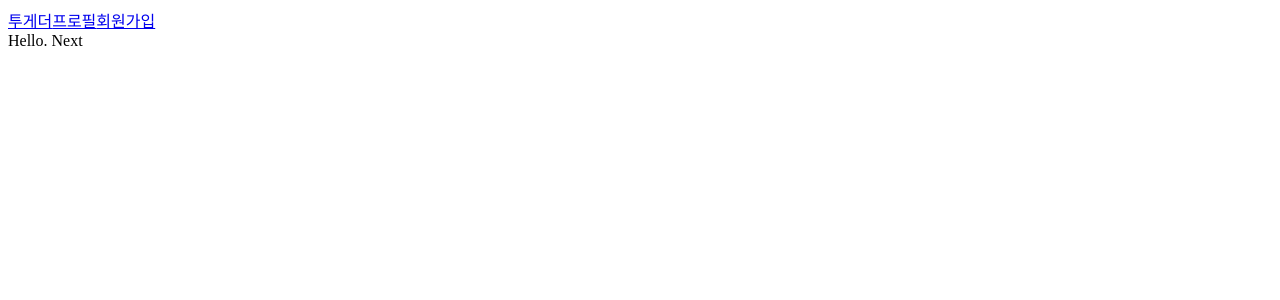
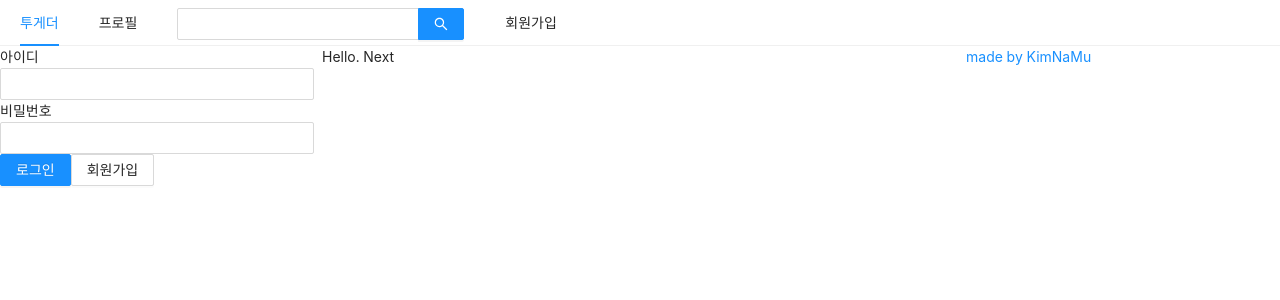
Before and after one commit to NaamuKim/react-sns-app, a Next.js app in the folder front/: page / in a window 1280 px wide. Shown: the top 300 px of the page. Built offline with nearby package versions, Linux system fonts and the light colour scheme.

Commit message:
feat(Home) Home Design and make login_form

```diff
--- a/front/components/AppLayout.js
+++ b/front/components/AppLayout.js
@@ -1,20 +1,51 @@
-import React from "react";
+import React, { useState } from "react";
 import PropTypes from "prop-types";
 import Link from "next/link";
+import { Input, Menu, Row, Col } from "antd";
+import UserProfile from "./UserProfile";
+import LoginForm from "./LoginForm";
 
 const AppLayout = ({ children }) => {
+  const [isLoggedIn, setIsLoggedIn] = useState(false);
   return (
     <div>
+      <Menu mode="horizontal">
+        <Menu.Item>
           <Link href="/">
             <a>투게더</a>
           </Link>
+        </Menu.Item>
+        <Menu.Item>
           <Link href="/profile">
             <a>프로필</a>
           </Link>
+        </Menu.Item>
+        <Menu.Item>
+          <Input.Search enterButton style={{ verticalAlign: "middle" }} />
+        </Menu.Item>
+        <Menu.Item>
           <Link href="/signup">
             <a>회원가입</a>
           </Link>
+        </Menu.Item>
+      </Menu>
+      <Row gutter={8}>
+        <Col xs={24} md={6}>
+          {isLoggedIn ? <UserProfile /> : <LoginForm />}
+        </Col>
+        <Col xs={24} md={12}>
           {children}
+        </Col>
+        <Col xs={24} md={6}>
+          <a
+            href="https://lost731.github.io"
+            target="_black"
+            rel="noreferrer noopener"
+          >
+            made by KimNaMu
+          </a>
+        </Col>
+      </Row>
     </div>
   );
 };
@@ -22,4 +53,5 @@
 AppLayout.propTypes = {
   children: PropTypes.node.isRequired,
 };
+
 export default AppLayout;
--- /dev/null
+++ b/front/components/LoginForm.js
@@ -0,0 +1,48 @@
+import React, { useCallback, useState } from "react";
+import { Form, Input, Button } from "antd";
+import Link from "next/link";
+
+const LoginForm = () => {
+  const [id, setId] = useState("");
+  const [password, setPassword] = useState("");
+
+  const onChangeId = useCallback((e) => {
+    setId(e.target.value);
+  }, []);
+
+  const onChangePassword = useCallback((e) => {
+    setPassword(e.target.value);
+  }, []);
+
+  return (
+    <Form>
+      <div>
+        <label htmlFor="user-id">아이디</label>
+        <br />
+        <Input name="user-id" value={id} onChange={onChangeId} required />
+      </div>
+      <div>
+        <label htmlFor="user-password">비밀번호</label>
+        <br />
+        <Input
+          name="user-password"
+          value={password}
+          onChange={onChangePassword}
+          required
+        />
+      </div>
+      <div>
+        <Button type="primary" htmlType="submit" loading={false}>
+          로그인
+        </Button>
+        <Link href="signup">
+          <a>
+            <Button>회원가입</Button>
+          </a>
+        </Link>
+      </div>
+    </Form>
+  );
+};
+
+export default LoginForm;
--- /dev/null
+++ b/front/components/UserProfile.js
@@ -0,0 +1,5 @@
+import React from "react";
+
+const UserProfile = () => {};
+
+export default UserProfile;
--- a/front/package.json
+++ b/front/package.json
@@ -10,10 +10,13 @@
   "author": "KimNaMu",
   "license": "ISC",
   "dependencies": {
+    "@ant-design/icons": "^4.6.4",
+    "antd": "^4.16.13",
     "next": "^11.1.2",
     "prop-types": "^15.7.2",
     "react": "^17.0.2",
-    "react-dom": "^17.0.2"
+    "react-dom": "^17.0.2",
+    "styled-components": "^5.3.1"
   },
   "devDependencies": {
     "eslint": "^7.32.0",
--- /dev/null
+++ b/front/pages/_app.js
@@ -0,0 +1,22 @@
+import React from "react";
+import Head from "next/head";
+import PropTypes from "prop-types";
+import "antd/dist/antd.css";
+
+const App = ({ Component }) => {
+  return (
+    <>
+      <Head>
+        <meta charSet="utf-8" />
+        <title>Together</title>
+      </Head>
+      <Component />
+    </>
+  );
+};
+
+App.propTypes = {
+  Component: PropTypes.elementType.isRequired,
+};
+
+export default App;
--- a/front/pages/index.js
+++ b/front/pages/index.js
@@ -1,5 +1,6 @@
 import React from "react";
 import AppLayout from "../components/AppLayout";
+
 const Home = () => {
   return (
     <AppLayout>
```
Also changed, not shown: front/pages/profile.js (+9 -3 lines), front/pages/signup.js (+9 -3 lines), 1 other file (tests, documents, lock files or other folders). Lines whose indentation alone changed are shown as unchanged.
